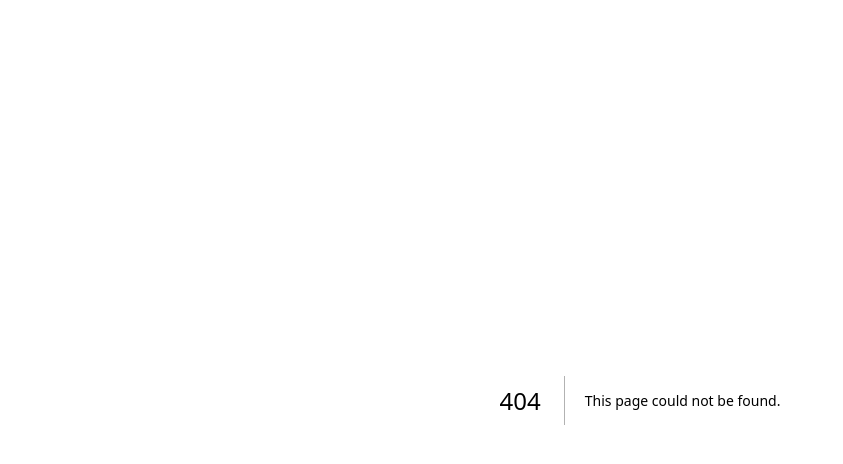
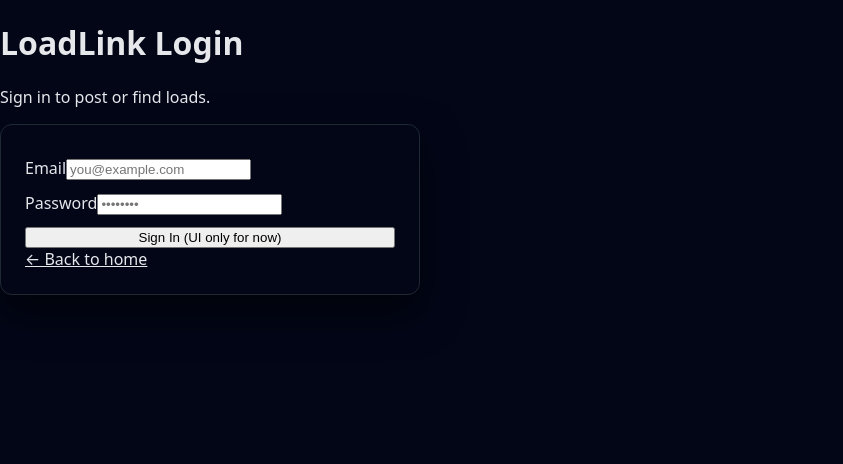
Before and after one commit to m6998499/Load-link-frontend, a Next.js app: page /login in a window 1280 px wide. Before the commit this address had no page. Shown: the top 464 px of the page, without its empty margins (0-843 px from the left). Built offline with nearby package versions, Linux system fonts and the light colour scheme.

Commit message:
Create login.jsx

```diff
--- /dev/null
+++ b/pages/login.jsx
@@ -0,0 +1,35 @@
+// pages/login.jsx
+import Link from "next/link";
+import "../styles.css";
+
+export default function Login() {
+  return (
+    <div className="app">
+      <header className="header">
+        <h1>LoadLink Login</h1>
+        <p>Sign in to post or find loads.</p>
+      </header>
+
+      <main className="main">
+        <div className="card">
+          <form className="form">
+            <label>
+              Email
+              <input type="email" placeholder="you@example.com" />
+            </label>
+            <label>
+              Password
+              <input type="password" placeholder="••••••••" />
+            </label>
+            <button type="button" className="btn primary">
+              Sign In (UI only for now)
+            </button>
+          </form>
+          <Link href="/" className="link">
+            ← Back to home
+          </Link>
+        </div>
+      </main>
+    </div>
+  );
+}
```
